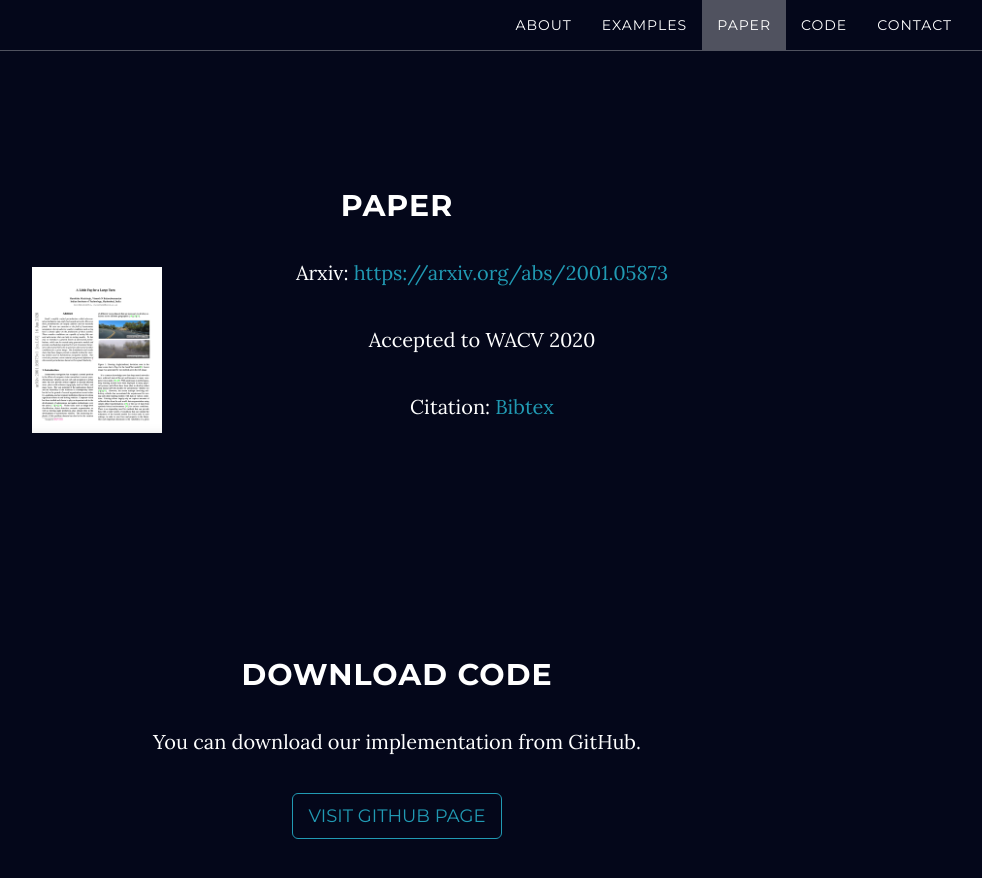
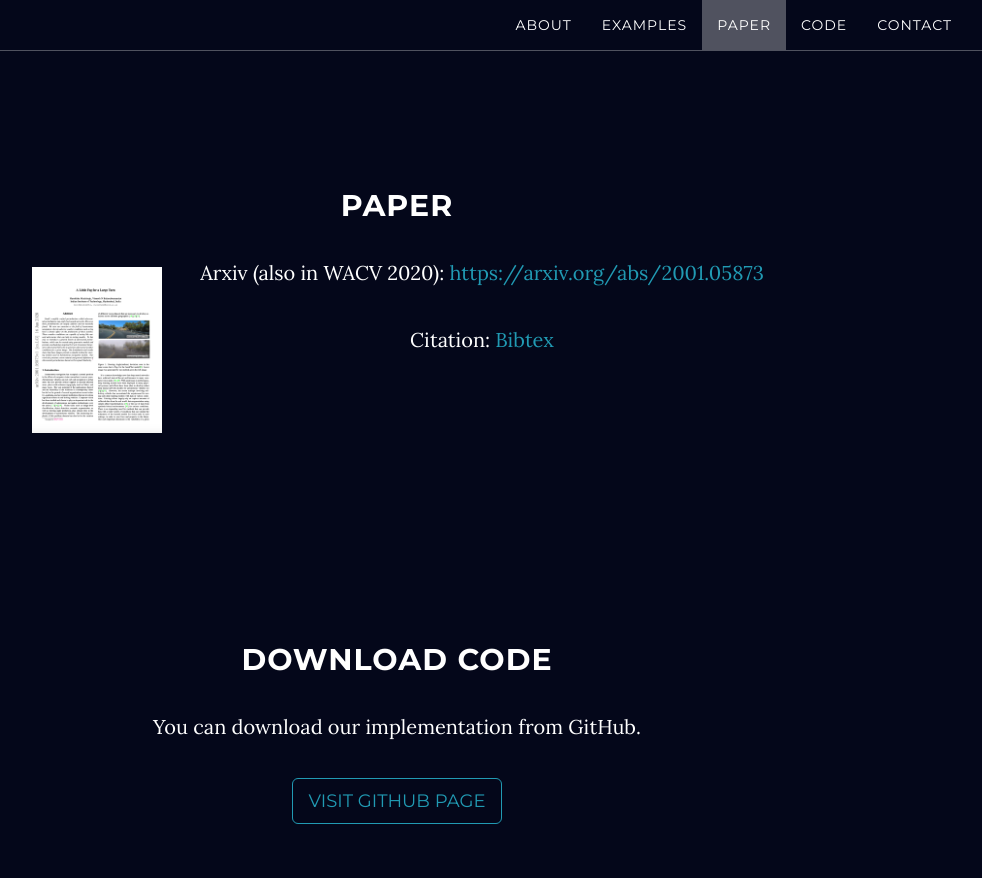
Before and after one commit to code-Assasin/website_little_fog, a Jekyll site: the page built from index.html, in a window 1280 px wide and 900 px high, scrolled down 3167 px. Shown: the top 878 px of the window, without its empty margins (243-1225 px from the left). Built offline with Jekyll 4.4.1, drawn with Linux system fonts in a browser that asks for light colours.

Commit message:
Update paper.html

```diff
--- a/_includes/paper.html
+++ b/_includes/paper.html
@@ -4,9 +4,8 @@
             <div class="col-lg-8 col-lg-offset-2">
                 <h2>Paper</h2>
                 <a href="https://arxiv.org/abs/2001.05873" target="_blank"> <img style="float: left; padding: 10px; PADDING-RIGHT: 30px;" alt="paper thumbnail" src="img/paper_thumb.png" width="170"></a>
-                <p> Arxiv: <a href="https://arxiv.org/abs/2001.05873" target="_blank">https://arxiv.org/abs/2001.05873</a> </p>
-                <p>Accepted to WACV 2020</p>
-                <p> Citation: <a href="img/bibtex.txt"> Bibtex </a> </p>
+                <p> Arxiv (also in WACV 2020): <a href="https://arxiv.org/abs/2001.05873" target="_blank">https://arxiv.org/abs/2001.05873</a> </p>
+                <p> Citation: <a href="img/bibtex.txt" target="_blank"> Bibtex </a> </p>
             </div>
         </div>
     </section>
```
